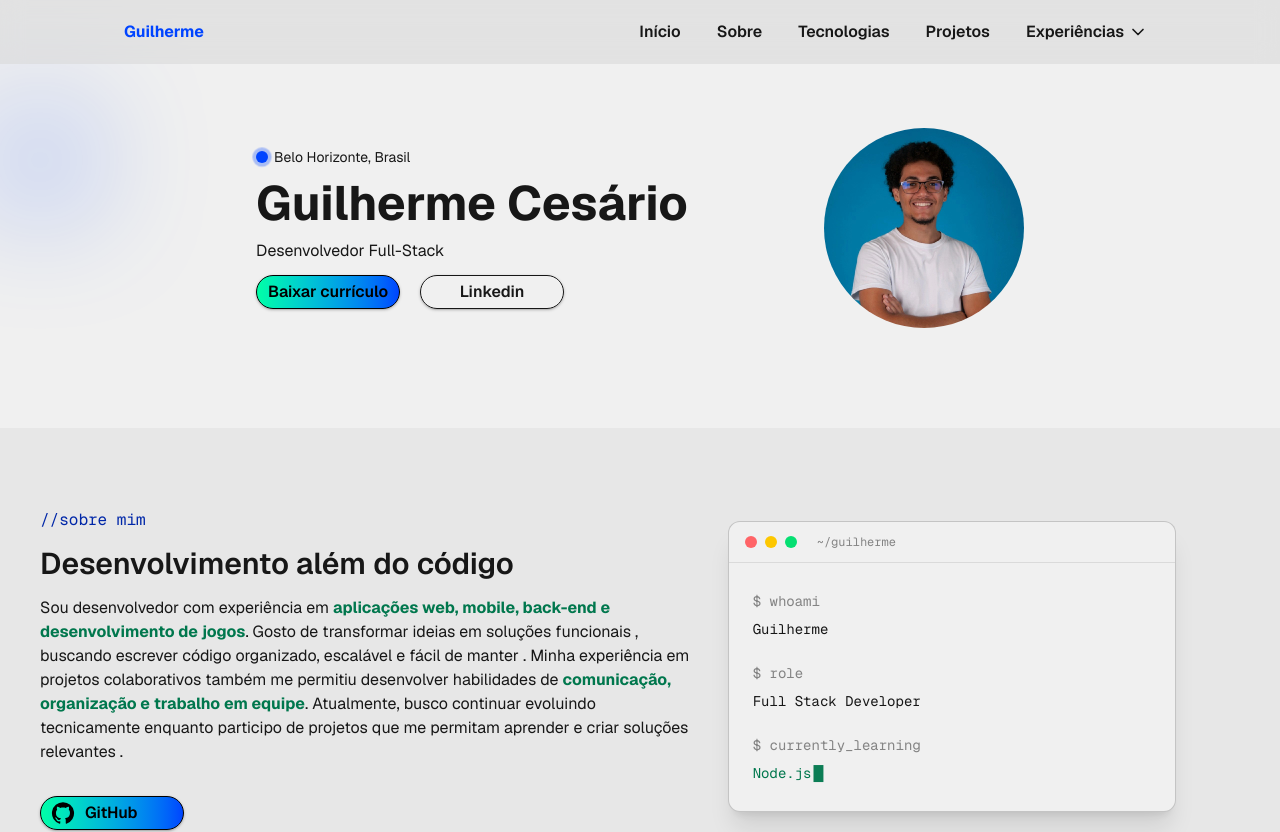
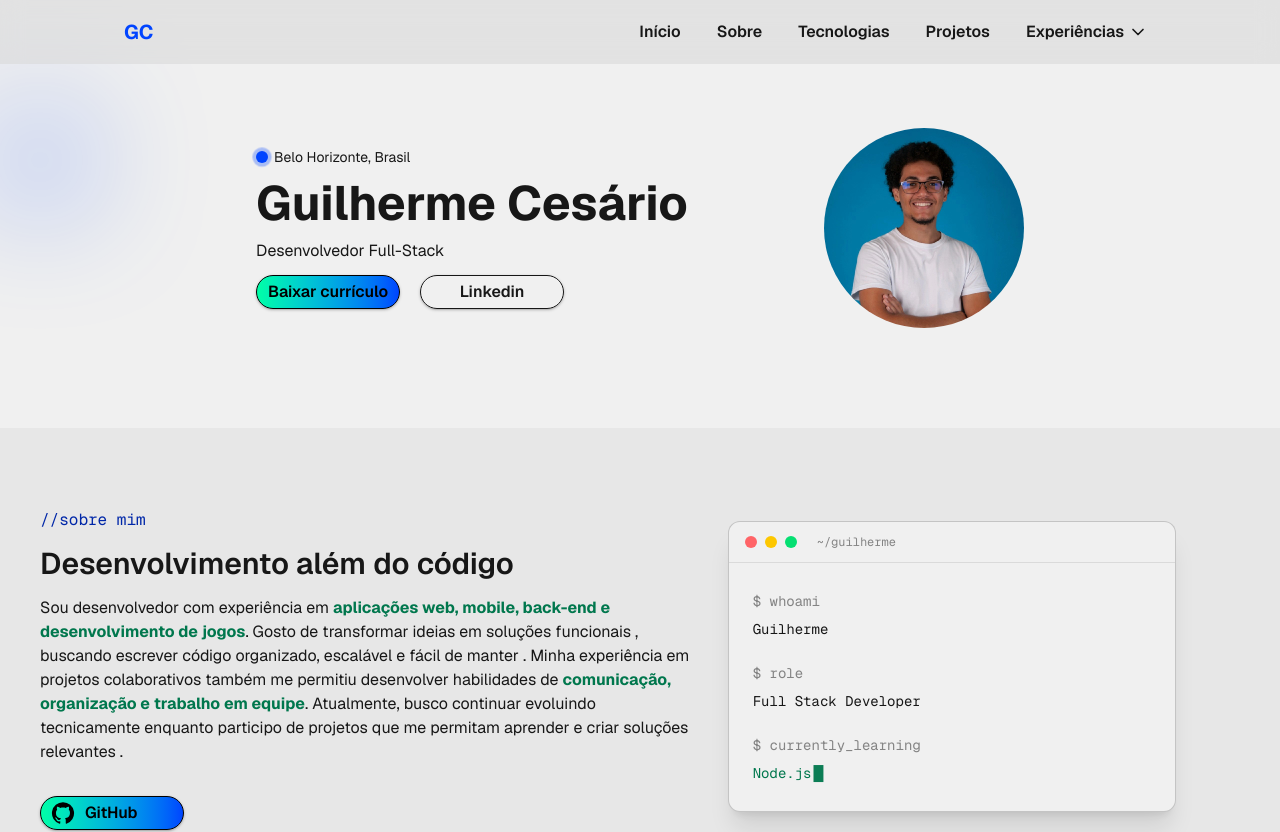
Before and after one commit to Gu1san/portfolio-site, a Next.js app: page / in a window 1280 px wide. Shown: the top 832 px of the page. Built offline with nearby package versions, Linux system fonts and the light colour scheme.

Commit message:
mudança na logo do header

```diff
--- a/components/Header.tsx
+++ b/components/Header.tsx
@@ -26,9 +26,7 @@ export default function Header() {
           className="flex items-center justify-between cursor-pointer"
         >
           <span className="sr-only">Guilherme Logo</span>
-          <span className="text-brand-secondary font-bold font-">
-            Guilherme
-          </span>
+          <span className="text-brand-secondary font-bold text-xl">GC</span>
         </Link>
         <div className="flex lg:hidden">
           <button
```
